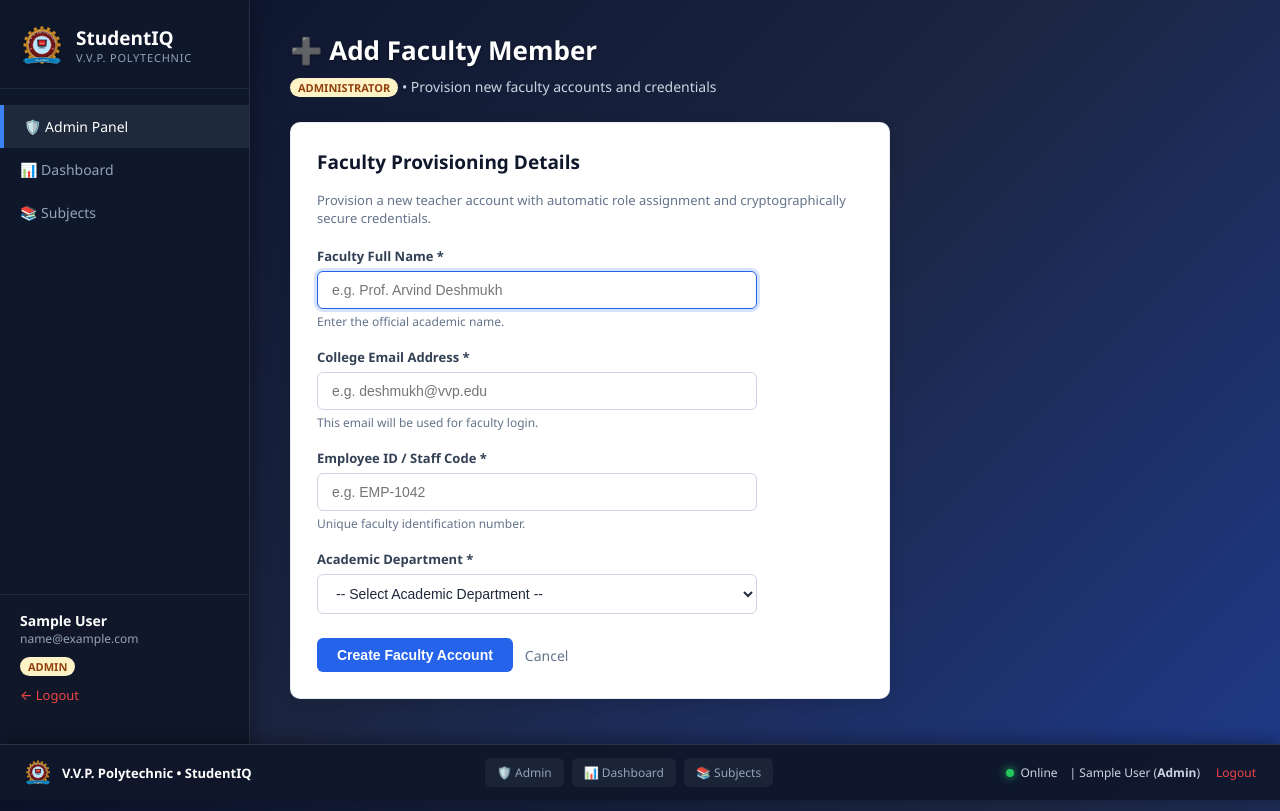
After one commit to girishjadhav23/StudentIQ, a Flask app: page /admin/add-faculty in a window 1280 px wide. The commit adds this page. Run offline with Flask 3, Linux system fonts and the light colour scheme; a user stored in the database is signed in; tables that the repository leaves empty hold one stand-in row (values such as "Sample post").

Commit message:
Implement faculty provisioning

```diff
--- a/models/teacher_profile.py
+++ b/models/teacher_profile.py
@@ -9,7 +9,7 @@ class TeacherProfile(db.Model):
     user_id = db.Column(
         db.Integer, db.ForeignKey("user.id"), unique=True, nullable=False
     )
-    employee_id = db.Column(db.String(50), nullable=True)
+    employee_id = db.Column(db.String(50), unique=True, nullable=True)
     department_id = db.Column(
         db.Integer, db.ForeignKey("department.id"), nullable=True
     )
--- a/models/user.py
+++ b/models/user.py
@@ -8,11 +8,14 @@ class User(UserMixin, db.Model):
     email = db.Column(db.String(120), unique=True, nullable=False)
     password_hash = db.Column(db.String(255), nullable=False)
     role = db.Column(db.String(20), nullable=False, default="student")
+    must_change_password = db.Column(db.Boolean, nullable=False, default=False)
 
     def __init__(self, **kwargs):
         super().__init__(**kwargs)
         if self.role is None:
             self.role = "student"
+        if self.must_change_password is None:
+            self.must_change_password = False
 
     @property
     def is_teacher(self):
--- a/routes/admin.py
+++ b/routes/admin.py
@@ -1,7 +1,14 @@
+import secrets
+import string
 from functools import wraps
-from flask import Blueprint, abort, render_template, redirect, url_for
+from flask import Blueprint, abort, render_template, redirect, url_for, request, flash
 from flask_login import current_user
-from extensions import login_manager
+from werkzeug.security import generate_password_hash
+
+from extensions import db, login_manager
+from models.user import User
+from models.teacher_profile import TeacherProfile
+from models.department import Department
 
 admin = Blueprint("admin", __name__, url_prefix="/admin")
 
@@ -28,3 +35,119 @@ def dashboard():
 @admin_required
 def index():
     return redirect(url_for("admin.dashboard"))
+
+
+@admin.route("/add-faculty", methods=["GET", "POST"])
+@admin_required
+def add_faculty():
+    departments = Department.query.order_by(Department.name.asc()).all()
+    created_faculty = None
+    error = None
+
+    if request.method == "POST":
+        name = request.form.get("name", "").strip()
+        email = request.form.get("email", "").strip().lower()
+        employee_id = request.form.get("employee_id", "").strip().upper()
+        department_id_raw = request.form.get("department_id", "").strip()
+
+        if not name or not email or not employee_id or not department_id_raw:
+            error = "All fields are required."
+            flash(error, "error")
+            return render_template(
+                "admin/add_faculty.html",
+                departments=departments,
+                error=error,
+                form_data=request.form,
+            ), 400
+
+        # Validate department existence
+        try:
+            dept_id = int(department_id_raw)
+            dept = db.session.get(Department, dept_id)
+        except (ValueError, TypeError):
+            dept = None
+
+        if not dept:
+            error = "Please select a valid department."
+            flash(error, "error")
+            return render_template(
+                "admin/add_faculty.html",
+                departments=departments,
+                error=error,
+                form_data=request.form,
+            ), 400
+
+        # Validate duplicate email
+        existing_user = User.query.filter_by(email=email).first()
+        if existing_user:
+            error = "A user with this email already exists."
+            flash(error, "error")
+            return render_template(
+                "admin/add_faculty.html",
+                departments=departments,
+                error=error,
+                form_data=request.form,
+            ), 400
+
+        # Validate duplicate employee_id
+        existing_emp = TeacherProfile.query.filter_by(employee_id=employee_id).first()
+        if existing_emp:
+            error = "A faculty member with this Employee ID already exists."
+            flash(error, "error")
+            return render_template(
+                "admin/add_faculty.html",
+                departments=departments,
+                error=error,
+                form_data=request.form,
+            ), 400
+
+        # Generate cryptographically secure temporary password
+        alphabet = string.ascii_letters + string.digits
+        temp_password = "".join(secrets.choice(alphabet) for _ in range(10))
+        password_hash = generate_password_hash(temp_password)
+
+        try:
+            user = User(
+                name=name,
+                email=email,
+                password_hash=password_hash,
+                role="teacher",
+                must_change_password=True,
+            )
+            db.session.add(user)
+            db.session.flush()
+
+            profile = TeacherProfile(
+                user_id=user.id,
+                employee_id=employee_id,
+                department_id=dept.id,
+            )
+            db.session.add(profile)
+            db.session.commit()
+
+            created_faculty = {
+                "name": user.name,
+                "email": user.email,
+                "employee_id": profile.employee_id,
+                "department": dept.name,
+                "temp_password": temp_password,
+            }
+            flash(f"Faculty account for {user.name} created successfully!", "success")
+        except Exception:
+            db.session.rollback()
+            error = "Failed to create faculty account due to a server error."
+            flash(error, "error")
+            return render_template(
+                "admin/add_faculty.html",
+                departments=departments,
+                error=error,
+                form_data=request.form,
+            ), 500
+
+    return render_template(
+        "admin/add_faculty.html",
+        departments=departments,
+        created_faculty=created_faculty,
+        error=error,
+        form_data={},
+    )
--- /dev/null
+++ b/templates/admin/add_faculty.html
@@ -0,0 +1,123 @@
+{% extends "layout.html" %}
+
+{% block title %}Add Faculty Member - StudentIQ Admin{% endblock %}
+
+{% block content %}
+<div class="page-header">
+    <h1>➕ Add Faculty Member</h1>
+    <p>
+        <span class="user-role-badge role-admin">Administrator</span>
+        &bull; Provision new faculty accounts and credentials
+    </p>
+</div>
+
+{% if created_faculty %}
+<div class="card" style="border-top: 4px solid #10b981; background: #ffffff;">
+    <h2 style="color: #065f46; display: flex; align-items: center; gap: 8px;">
+        ✅ Faculty Account Created Successfully
+    </h2>
+    <p style="color: #334155; font-size: 14px; margin-bottom: 18px;">
+        The new faculty user and teacher profile have been securely created.
+    </p>
+
+    <!-- One-time credential disclosure box -->
+    <div style="background: #ecfdf5; border: 1px solid #a7f3d0; border-radius: 8px; padding: 20px; margin-bottom: 22px;">
+        <div style="font-size: 15px; font-weight: 700; color: #065f46; margin-bottom: 12px;">
+            📋 Faculty Account Credentials
+        </div>
+
+        <table style="width: 100%; max-width: 550px; background: transparent; border: none; margin-bottom: 14px;">
+            <tbody>
+                <tr>
+                    <td style="font-weight: 600; color: #374151; width: 160px; padding: 6px 0; border: none;">Faculty Name:</td>
+                    <td style="color: #111827; padding: 6px 0; border: none;"><strong>{{ created_faculty.name }}</strong></td>
+                </tr>
+                <tr>
+                    <td style="font-weight: 600; color: #374151; padding: 6px 0; border: none;">College Email:</td>
+                    <td style="color: #111827; padding: 6px 0; border: none;"><code>{{ created_faculty.email }}</code></td>
+                </tr>
+                <tr>
+                    <td style="font-weight: 600; color: #374151; padding: 6px 0; border: none;">Employee ID:</td>
+                    <td style="color: #111827; padding: 6px 0; border: none;"><strong>{{ created_faculty.employee_id }}</strong></td>
+                </tr>
+                <tr>
+                    <td style="font-weight: 600; color: #374151; padding: 6px 0; border: none;">Department:</td>
+                    <td style="color: #111827; padding: 6px 0; border: none;">{{ created_faculty.department }}</td>
+                </tr>
+                <tr>
+                    <td style="font-weight: 600; color: #374151; padding: 6px 0; border: none;">Temporary Password:</td>
+                    <td style="padding: 6px 0; border: none;">
+                        <code style="background: #1e293b; color: #38bdf8; font-size: 16px; font-weight: 700; padding: 4px 10px; border-radius: 4px; letter-spacing: 1px;">{{ created_faculty.temp_password }}</code>
+                    </td>
+                </tr>
+            </tbody>
+        </table>
+
+        <div style="background: #fef2f2; border-left: 4px solid #ef4444; padding: 12px 16px; border-radius: 4px; font-size: 13px; color: #991b1b; line-height: 1.5;">
+            <strong>⚠️ Security Notice:</strong>
+            <br>
+            Please copy and share this temporary password securely with the faculty member now.
+            Only the salted hash is stored on the server — this plaintext password cannot be retrieved again after leaving this page.
+            The faculty member will be required to change their password upon initial login.
+        </div>
+    </div>
+
+    <div style="display: flex; gap: 12px; align-items: center;">
+        <a href="{{ url_for('admin.add_faculty') }}" class="btn btn-primary">➕ Add Another Faculty</a>
+        <a href="{{ url_for('admin.dashboard') }}" class="btn btn-teacher">← Back to Admin Panel</a>
+    </div>
+</div>
+{% else %}
+
+<div class="card" style="max-width: 600px;">
+    <h2>Faculty Provisioning Details</h2>
+    <p style="color: #64748b; font-size: 13px; margin-bottom: 20px;">
+        Provision a new teacher account with automatic role assignment and cryptographically secure credentials.
+    </p>
+
+    {% if error %}
+    <p class="error-text">{{ error }}</p>
+    {% endif %}
+
+    <form method="POST" action="{{ url_for('admin.add_faculty') }}">
+        <div class="form-group">
+            <label for="name">Faculty Full Name *</label>
+            <input type="text" id="name" name="name" placeholder="e.g. Prof. Arvind Deshmukh" value="{{ form_data.get('name', '') }}" required autofocus>
+            <div class="form-hint">Enter the official academic name.</div>
+        </div>
+
+        <div class="form-group">
+            <label for="email">College Email Address *</label>
+            <input type="email" id="email" name="email" placeholder="e.g. deshmukh@vvp.edu" value="{{ form_data.get('email', '') }}" required>
+            <div class="form-hint">This email will be used for faculty login.</div>
+        </div>
+
+        <div class="form-group">
+            <label for="employee_id">Employee ID / Staff Code *</label>
+            <input type="text" id="employee_id" name="employee_id" placeholder="e.g. EMP-1042" value="{{ form_data.get('employee_id', '') }}" required>
+            <div class="form-hint">Unique faculty identification number.</div>
+        </div>
+
+        <div class="form-group">
+            <label for="department_id">Academic Department *</label>
+            <select id="department_id" name="department_id" required>
+                <option value="" disabled {% if not form_data.get('department_id') %}selected{% endif %}>-- Select Academic Department --</option>
+                {% for dept in departments %}
+                <option value="{{ dept.id }}" {% if form_data.get('department_id')|string == dept.id|string %}selected{% endif %}>
+                    {{ dept.name }} ({{ dept.code }})
+                </option>
+                {% endfor %}
+            </select>
+            {% if not departments %}
+            <div class="form-hint" style="color: #dc2626;">No departments found. Please ensure departments exist before adding faculty.</div>
+            {% endif %}
+        </div>
+
+        <div style="margin-top: 24px; display: flex; gap: 12px; align-items: center;">
+            <button type="submit" class="btn btn-primary">Create Faculty Account</button>
+            <a href="{{ url_for('admin.dashboard') }}" style="color: #64748b; font-size: 14px; text-decoration: none;">Cancel</a>
+        </div>
+    </form>
+</div>
+{% endif %}
+{% endblock %}
```
Also changed, not shown: templates/admin/dashboard.html (+11 -1 lines), test_suite.py (+223 -0 lines).
